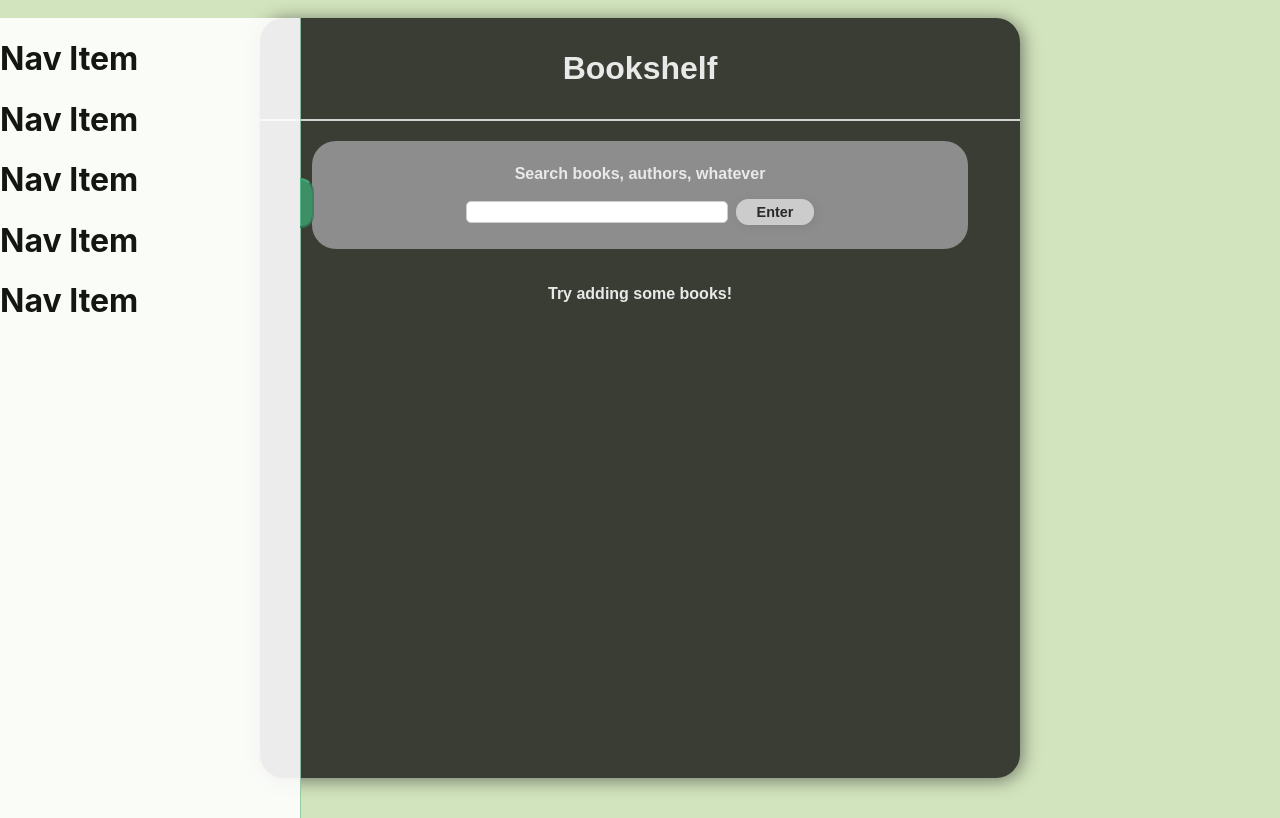
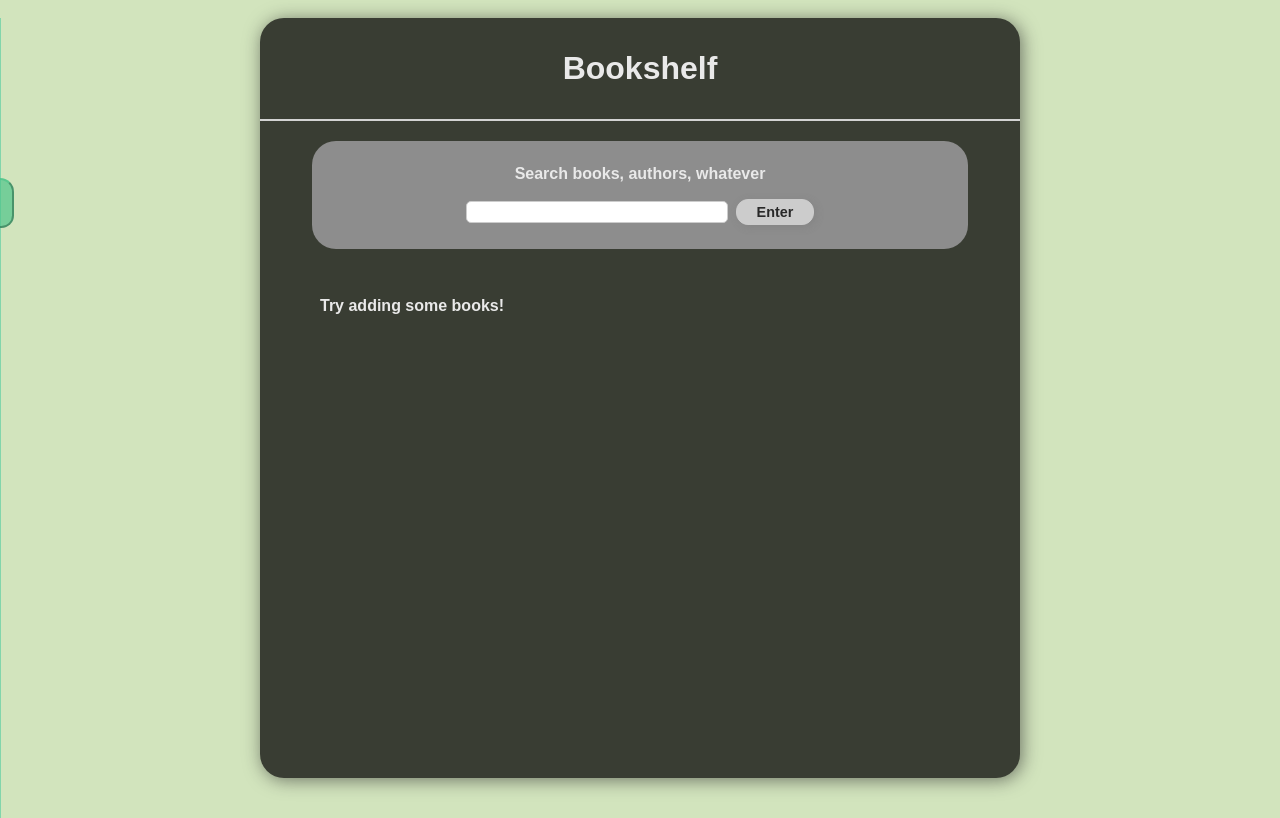
Before and after one commit to ctboyle6/Bookshelf, a React (Create React App) app: page / in a window 1280 px wide. Built offline with nearby package versions, Linux system fonts and the light colour scheme.

Commit message:
switch bookshelf books render from rows to autocalc rows based on flex wrap

```diff
--- a/src/App.js
+++ b/src/App.js
@@ -87,11 +87,9 @@ function App() {
   return (
     <Fragment>
       <Sidebar width={300} height={"100vh"}>
-        <h1>Nav Item</h1>
-        <h1>Nav Item</h1>
-        <h1>Nav Item</h1>
-        <h1>Nav Item</h1>
-        <h1>Nav Item</h1>
+        <h3>Rearrange Books</h3>
+        <h3>Filter Books</h3>
+        <h3>Where Are My Books?</h3>
       </Sidebar>
       <div className={classes.app}>
         <h1>Bookshelf</h1>
--- a/src/components/Bookshelf/Book.module.css
+++ b/src/components/Bookshelf/Book.module.css
@@ -3,6 +3,7 @@
   border: 1px dotted lightgray;
   height: 80px;
   display: flex;
+  margin-top: 18px;
   justify-content: center;
   transition: all 0.5s;
   background-color: white
--- a/src/components/Bookshelf/Bookshelf.js
+++ b/src/components/Bookshelf/Bookshelf.js
@@ -3,32 +3,12 @@ import Book from "./Book";
 import classes from "./Bookshelf.module.css";
 
 const Bookshelf = (props) => {
-  const [bookRows, setBookRows] = useState([]);
-
   const removeBookHandler = (removeBookId) => {
     props.onRemoveBook(removeBookId);
   };
 
-  useEffect(() => {
-    const perChunk = 5; // items per row
-
-    const result = props.books.reduce((resultArray, item, index) => {
-      const chunkIndex = Math.floor(index / perChunk);
-
-      if (!resultArray[chunkIndex]) {
-        resultArray[chunkIndex] = []; // start a new row
-      }
-
-      resultArray[chunkIndex].push(item);
-
-      return resultArray;
-    }, []);
-
-    setBookRows(result);
-  }, [props.books]);
-
-  const buildRow = (row) => {
-    const rowContents = row.map((book) => {
+  const buildRows = (books) => {
+    return books.map((book) => {
       return (
         <Book
           key={book.id}
@@ -40,26 +20,18 @@ const Bookshelf = (props) => {
         />
       );
     });
-
-    return (
-      <div key={Math.random()} className={classes.row}>
-        {rowContents}
-      </div>
-    );
   };
 
   let renderRows;
-  if (bookRows.length === 0) {
+  if (props.books.length === 0) {
     renderRows = <p className={classes["empty-row"]}>Try adding some books!</p>;
   } else {
-    renderRows = bookRows.map((row) => {
-      return buildRow(row);
-    });
+    renderRows = buildRows(props.books)
   }
 
   return (
     <div className={classes.bookshelf}>
-      <div>{renderRows}</div>
+      {renderRows}
     </div>
   );
 };
--- a/src/components/Bookshelf/Bookshelf.module.css
+++ b/src/components/Bookshelf/Bookshelf.module.css
@@ -1,12 +1,9 @@
 .bookshelf {
-  display: inline-block;
-  width: 70vh;
-}
-
-.row {
-  margin: 16px;
-  border-bottom: 1px solid grey;
+  margin: 0 auto;
+  padding: 12px 60px;
+  min-width: 70vh;
   display: flex;
+  flex-wrap: wrap;
 }
 
 .empty-row {
--- a/src/components/SearchBar/SearchBar.module.css
+++ b/src/components/SearchBar/SearchBar.module.css
@@ -23,5 +23,5 @@
 }
 
 .error-text {
-  color: #c21717;
+  color: rgb(228, 35, 35);
 }
--- a/src/components/UI/Sidebar.js
+++ b/src/components/UI/Sidebar.js
@@ -12,10 +12,6 @@ const Sidebar = ({ width, height, children }) => {
     }
   };
 
-  React.useEffect(() => {
-    setXPosition(0);
-  }, []);
-
   return (
     <React.Fragment>
       <div
@@ -27,7 +23,7 @@ const Sidebar = ({ width, height, children }) => {
         }}
       >
         <button
-          onClick={() => toggleMenu()}
+          onClick={toggleMenu}
           className={classes["toggle-menu"]}
           style={{
             transform: `translate(${width}px, 20vh)`,
```
